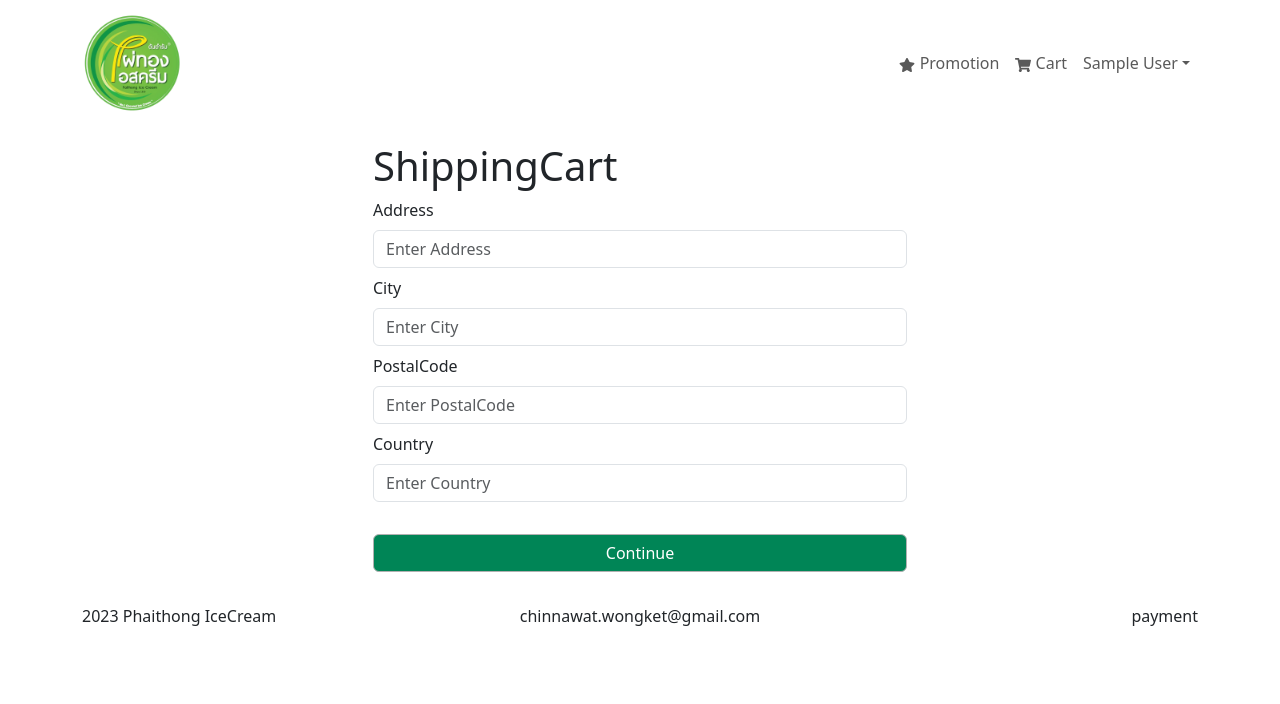
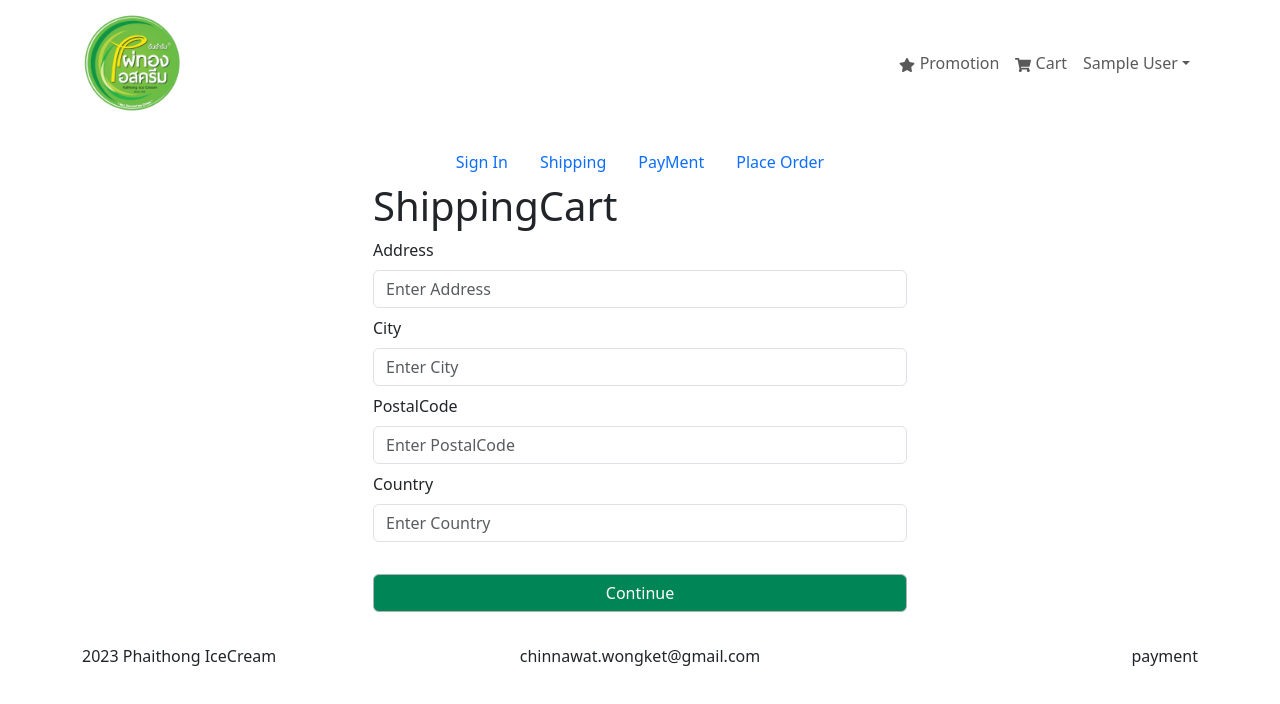
Before and after one commit to chinnnawat/PRoJ_Ecommerce_Fullstack, a React (Create React App) app in the folder frontend/: page /shipping in a window 1280 px wide. Shown: the top 704 px of the page. Built offline with nearby package versions, Linux system fonts and the light colour scheme; sample sign-in values are in the browser's storage.

Commit message:
CheckOut Component

```diff
--- /dev/null
+++ b/frontend/src/component/CheckoutSteps.jsx
@@ -0,0 +1,55 @@
+import React from 'react'
+import { Nav } from 'react-bootstrap'
+import { LinkContainer } from 'react-router-bootstrap'
+
+const CheckoutSteps = ({step1,step2,step3,step4}) => {
+    return (
+        <Nav className='justify-content-center'>
+            {/* SignIn */}
+            <Nav.Item>
+                { step1 ? (
+                    <LinkContainer to='/login'>
+                        <Nav.Link>Sign In</Nav.Link>
+                    </LinkContainer>
+                ) : (
+                    <Nav.Link disabled>SignIn</Nav.Link>
+                ) }
+            </Nav.Item>
+
+            {/* Shipping */}
+            <Nav.Item>
+                { step2 ? (
+                    <LinkContainer to='/shipping'>
+                        <Nav.Link>Shipping</Nav.Link>
+                    </LinkContainer>
+                ) : (
+                    <Nav.Link disabled>Shipping</Nav.Link>
+                ) }
+            </Nav.Item>
+
+            {/* PayMent */}
+            <Nav.Item>
+                { step3 ? (
+                    <LinkContainer to='/payment'>
+                        <Nav.Link>PayMent</Nav.Link>
+                    </LinkContainer>
+                ) : (
+                    <Nav.Link disabled>PayMent</Nav.Link>
+                ) }
+            </Nav.Item>
+
+            {/* Place Order */}
+            <Nav.Item>
+                { step4 ? (
+                    <LinkContainer to='/placeorder'>
+                        <Nav.Link>Place Order</Nav.Link>
+                    </LinkContainer>
+                ) : (
+                    <Nav.Link disabled>Place Order</Nav.Link>
+                ) }
+            </Nav.Item>
+        </Nav>
+    )
+}
+
+export default CheckoutSteps
--- /dev/null
+++ b/frontend/src/component/PrivateRoute.jsx
@@ -0,0 +1,12 @@
+import React from 'react';
+import { useSelector } from 'react-redux';
+import { Navigate, Outlet } from 'react-router-dom';
+
+// PrivateRoute: เป็น functional component ที่ทำหน้าที่ตรวจสอบว่ามีข้อมูลผู้ใช้ (userInfo)
+// หรือไม่ ถ้ามีก็ให้แสดงเนื้อหาภายใน Outlet (child routes) มิฉะนั้นจะนำทางไปยังหน้า login.
+const PrivateRoute = () => {
+    const {userInfo} = useSelector(state => state.auth)
+    return userInfo ? <Outlet/> : <Navigate to='/login' replace />
+}
+
+export default PrivateRoute
--- a/frontend/src/index.js
+++ b/frontend/src/index.js
@@ -1,6 +1,10 @@
 import React from 'react';
 import ReactDOM from 'react-dom/client';
+
+// Route
 import App from './App';
+import PrivateRoute from './component/PrivateRoute';
+
 import reportWebVitals from './reportWebVitals';
 // import 'bootstrap/dist/css/bootstrap.min.css';
 import './custome.scss'
@@ -34,7 +38,11 @@
       <Route path='/cart' element={<CartScreen/>}/>
       <Route path='/login' element={<LoginScreen/>}/>
       <Route path='/register' element={<RegisterScreen/>}/>
-      <Route path='/shipping' element={<ShippingScreen/>}/>
+
+      <Route path='' element={<PrivateRoute/>}>
+        <Route path='/shipping' element={<ShippingScreen/>}/>
+      </Route>
+
       {/* My Self */}
       <Route path='/all' element={<AllProduct/>}/>
 
--- a/frontend/src/screens/ShippingScreen.jsx
+++ b/frontend/src/screens/ShippingScreen.jsx
@@ -4,6 +4,7 @@
 import FormContainer from '../component/FormContainer';
 import { Form, Button } from 'react-bootstrap';
 import { saveShippingAddress } from '../slices/cartSlice';
+import CheckoutSteps from '../component/CheckoutSteps';
 
 const ShippingScreen = () => {
     // redux
@@ -27,6 +28,7 @@
 
     return (
         <FormContainer>
+            <CheckoutSteps step1 step2 step3 step4/>
             <h1>ShippingCart</h1>
             <Form onSubmit={submitHandler}>
                 {/* Address */}
```
